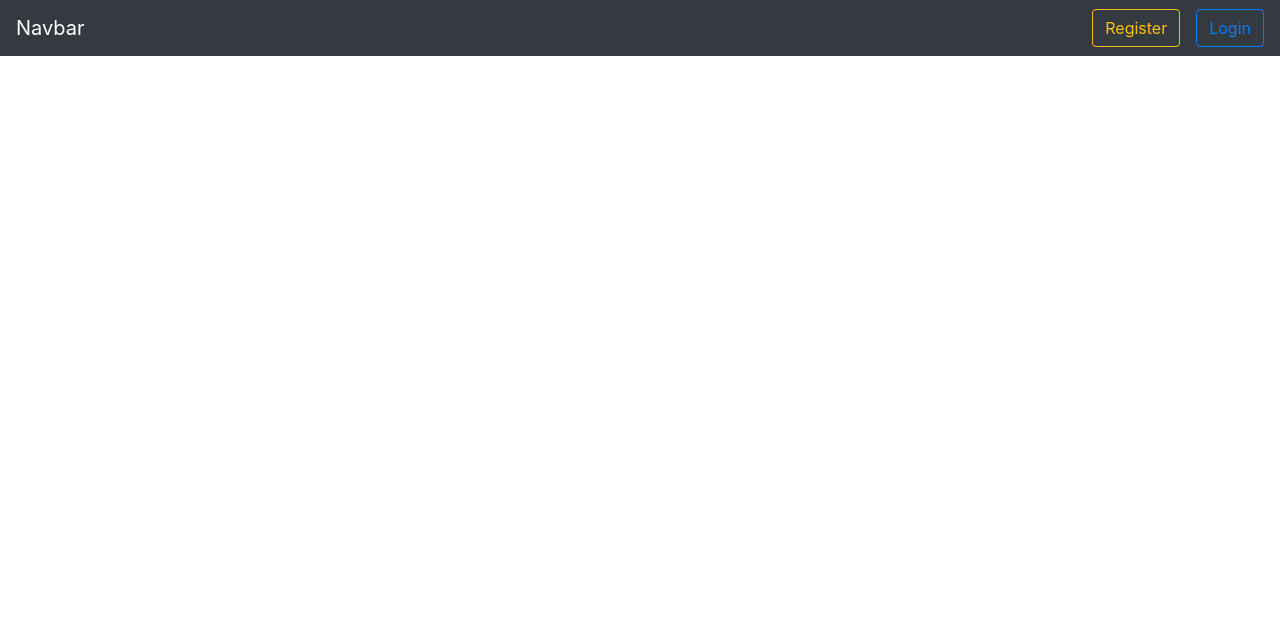
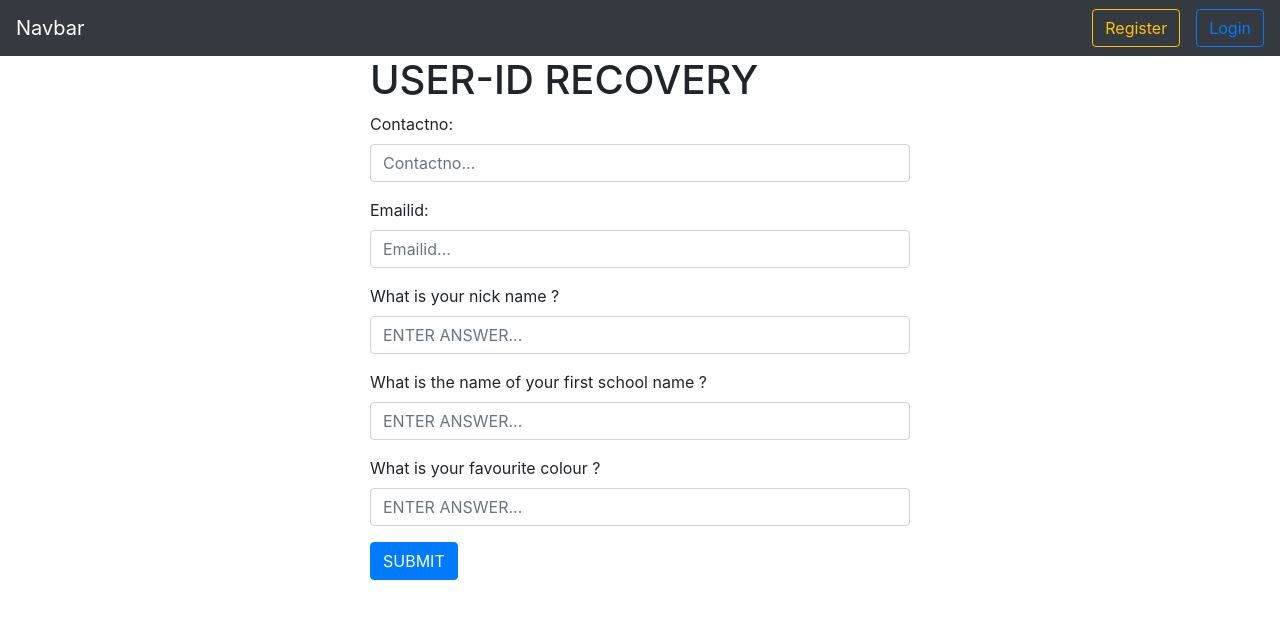
Before and after one commit to vineeth1816/Food-Donation-Angular, an Angular app: page /forgotuserid in a window 1280 px wide. Before the commit this address led to /. Shown: the top 618 px of the page. Built offline with nearby package versions, Linux system fonts and the light colour scheme.

Commit message:
Reset form

```diff
--- a/src/app/app-routing.module.ts
+++ b/src/app/app-routing.module.ts
@@ -1,5 +1,7 @@
 import { NgModule } from '@angular/core';
 import { RouterModule, Routes } from '@angular/router';
+import { ForgotPasswordComponent } from './forgot-password/forgot-password.component';
+import { ForgotUserIdComponent } from './forgot-user-id/forgot-user-id.component';
 import { HomeComponent } from './home/home.component';
 import { LoginFormComponent } from './login-form/login-form.component';
 import { RegisterFormComponent } from './register-form/register-form.component';
@@ -7,7 +9,9 @@ import { RegisterFormComponent } from './register-form/register-form.component';
 const routes: Routes = [
   {path:'register',component:RegisterFormComponent},
   {path:'login',component:LoginFormComponent},
-  {path:'',component:HomeComponent}
+  {path:'',component:HomeComponent},
+  {path:'forgotuserid',component:ForgotUserIdComponent},
+  {path:'forgotpassword',component:ForgotPasswordComponent}
 ];
 
 @NgModule({
--- a/src/app/app.component.html
+++ b/src/app/app.component.html
@@ -1,2 +1,3 @@
 <app-nav-bar></app-nav-bar>
-<router-outlet></router-outlet>
+<app-forgot-user-id></app-forgot-user-id>
+<!--<app-forgot-password></app-forgot-password>-->
--- a/src/app/app.module.ts
+++ b/src/app/app.module.ts
@@ -7,6 +7,8 @@ import { NavBarComponent } from './nav-bar/nav-bar.component';
 import { HomeComponent } from './home/home.component';
 import { RegisterFormComponent } from './register-form/register-form.component';
 import { LoginFormComponent } from './login-form/login-form.component';
+import { ForgotUserIdComponent } from './forgot-user-id/forgot-user-id.component';
+import { ForgotPasswordComponent } from './forgot-password/forgot-password.component';
 
 @NgModule({
   declarations: [
@@ -14,7 +16,9 @@ import { LoginFormComponent } from './login-form/login-form.component';
     NavBarComponent,
     HomeComponent,
     RegisterFormComponent,
-    LoginFormComponent
+    LoginFormComponent,
+    ForgotUserIdComponent,
+    ForgotPasswordComponent
   ],
   imports: [
     BrowserModule,
--- /dev/null
+++ b/src/app/forgot-password/forgot-password.component.html
@@ -0,0 +1,36 @@
+<div class="container h-100">
+    <div class="row h-100 justify-content-center align-items-center">
+        <div class="col-10 col-md-8 col-lg-6">
+            <!-- Form -->
+            <form class="form-example" action="" method="post">
+                <h1>PASSWORD RECOVERY</h1>
+
+                <!-- Input fields -->
+
+                <div class="form-group">
+                    <label for="Emailid">Userid:</label>
+                    <input type="text" class="form-control email" id="Userid" placeholder="Userid..."
+                        name="Userid">
+                </div>
+                <div class="form-group">
+                    <label for="SQ1">What is  your nick name ?</label>
+                    <input type="text" class="form-control text" id="SQ1" placeholder="ENTER ANSWER..."
+                        name="SQ1">
+                </div>
+                <div class="form-group">
+                    <label for="SQ2">What is your first school name ?</label>
+                    <input type="text" class="form-control text" id="SQ2" placeholder="ENTER ANSWER..."
+                        name="SQ2">
+                </div>
+                <div class="form-group">
+                    <label for="SQ3">What is your favourite colour ?</label>
+                    <input type="text" class="form-control text" id="SQ3" placeholder="ENTER ANSWER..."
+                        name="SQ3">
+                </div>
+                <button type="submit" class="btn btn-primary btn-customized">SUBMIT</button>
+
+            </form>
+            <!-- Form end -->
+        </div>
+    </div>
+</div>
--- /dev/null
+++ b/src/app/forgot-password/forgot-password.component.ts
@@ -0,0 +1,15 @@
+import { Component, OnInit } from '@angular/core';
+
+@Component({
+  selector: 'app-forgot-password',
+  templateUrl: './forgot-password.component.html',
+  styleUrls: ['./forgot-password.component.css']
+})
+export class ForgotPasswordComponent implements OnInit {
+
+  constructor() { }
+
+  ngOnInit(): void {
+  }
+
+}
--- /dev/null
+++ b/src/app/forgot-user-id/forgot-user-id.component.html
@@ -0,0 +1,40 @@
+<div class="container h-100">
+    <div class="row h-100 justify-content-center align-items-center">
+        <div class="col-10 col-md-8 col-lg-6">
+            <!-- Form -->
+            <form class="form-example" action="" method="post">
+                <h1>USER-ID RECOVERY</h1>
+
+                <!-- Input fields -->
+                <div class="form-group">
+                    <label for="Contactno">Contactno:</label>
+                    <input type="text" class="form-control Contactno" id="Contactno" placeholder="Contactno..."
+                        name="Contactno" minlength="10" required>
+                </div>
+                <div class="form-group">
+                    <label for="Emailid">Emailid:</label>
+                    <input type="email" class="form-control email" id="Emailid" placeholder="Emailid..."
+                        name="Emailid" required>
+                </div>
+                <div class="form-group">
+                    <label for="SQ1">What is  your nick name ?</label>
+                    <input type="text" class="form-control text" id="SQ1" placeholder="ENTER ANSWER..."
+                        name="SQ1" required>
+                </div>
+                <div class="form-group">
+                    <label for="SQ2">What is the name of your first school name ?</label>
+                    <input type="text" class="form-control text" id="SQ2" placeholder="ENTER ANSWER..."
+                        name="SQ2" required>
+                </div>
+                <div class="form-group">
+                    <label for="SQ3">What is your favourite colour ?</label>
+                    <input type="text" class="form-control text" id="SQ3" placeholder="ENTER ANSWER..."
+                        name="SQ3" required>
+                </div>
+                <button type="submit" class="btn btn-primary btn-customized">SUBMIT</button>
+
+            </form>
+            <!-- Form end -->
+        </div>
+    </div>
+</div>
--- /dev/null
+++ b/src/app/forgot-user-id/forgot-user-id.component.ts
@@ -0,0 +1,15 @@
+import { Component, OnInit } from '@angular/core';
+
+@Component({
+  selector: 'app-forgot-user-id',
+  templateUrl: './forgot-user-id.component.html',
+  styleUrls: ['./forgot-user-id.component.css']
+})
+export class ForgotUserIdComponent implements OnInit {
+
+  constructor() { }
+
+  ngOnInit(): void {
+  }
+
+}
```
Also changed, not shown: src/app/forgot-password/forgot-password.component.css (added), src/app/forgot-user-id/forgot-user-id.component.css (added), 2 other files (tests, documents, lock files or other folders).
